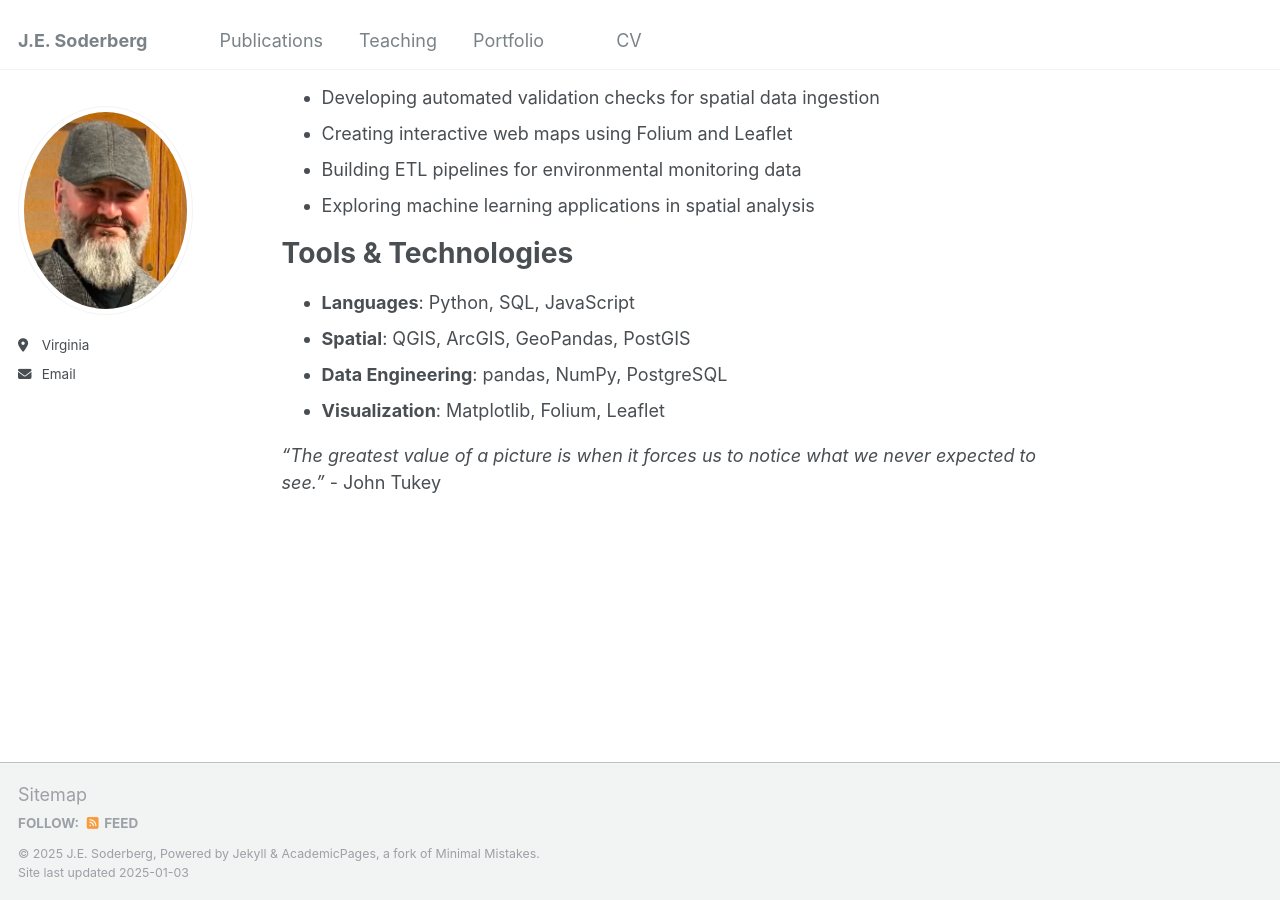
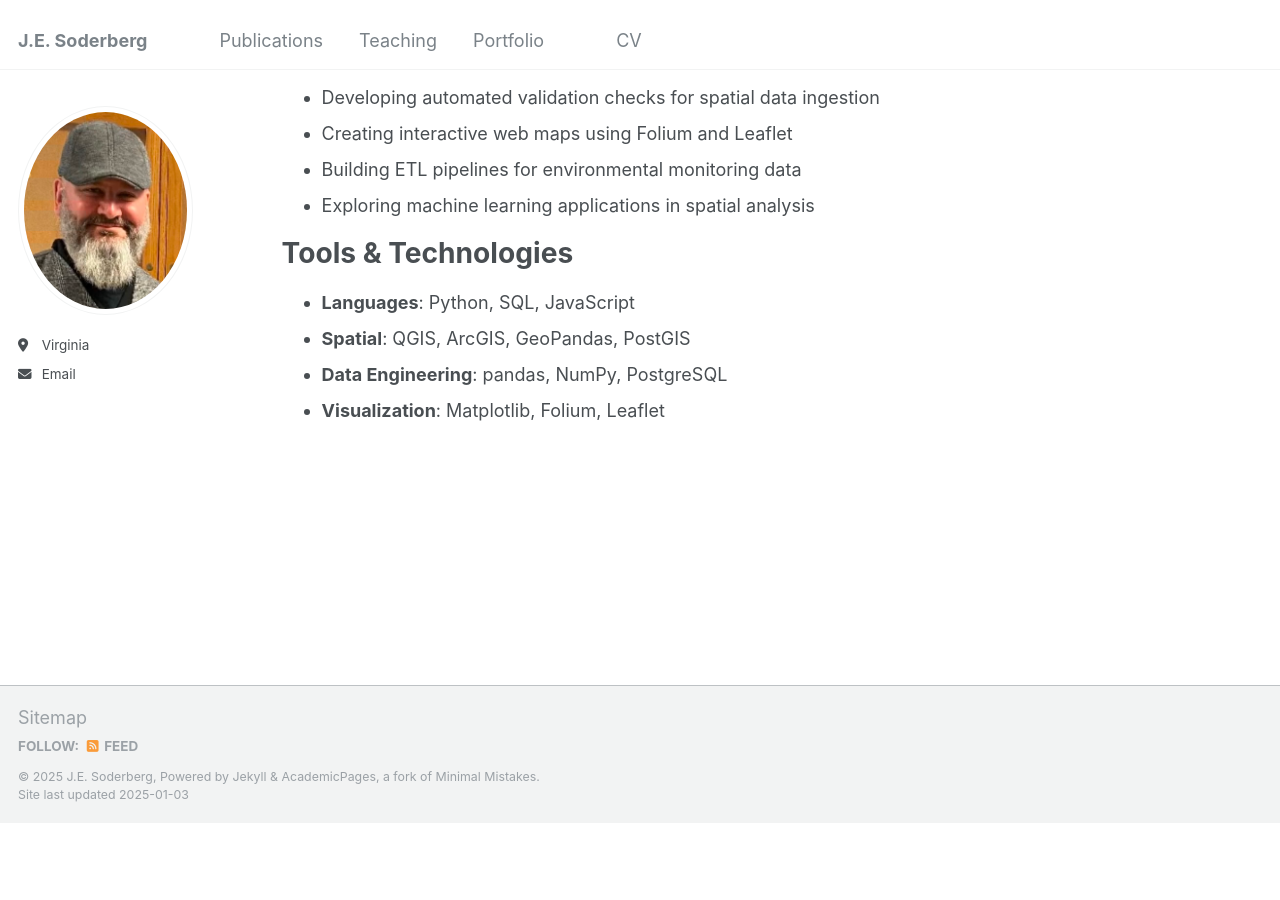
Before and after one commit to jesoderberg/github.io, a Jekyll site: the page built from _pages/about.md, in a window 1280 px wide and 900 px high, scrolled down 633 px. Built offline with Jekyll 4.4.1, drawn with Linux system fonts in a browser that asks for light colours; after the commit the page ends 1456 px from its top, so only the background shows below that.

Commit message:
Update about.md

```diff
--- a/_pages/about.md
+++ b/_pages/about.md
@@ -32,5 +32,3 @@ Tools & Technologies
 * **Spatial**: QGIS, ArcGIS, GeoPandas, PostGIS
 * **Data Engineering**: pandas, NumPy, PostgreSQL
 * **Visualization**: Matplotlib, Folium, Leaflet
-
-*"The greatest value of a picture is when it forces us to notice what we never expected to see."* - John Tukey
```
